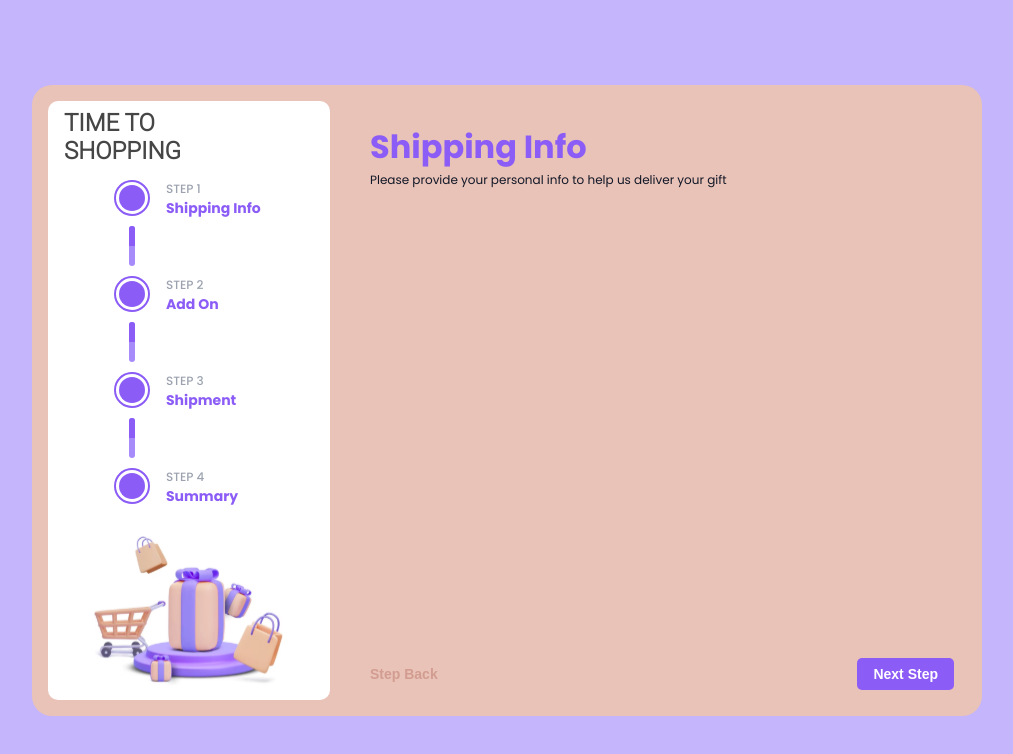
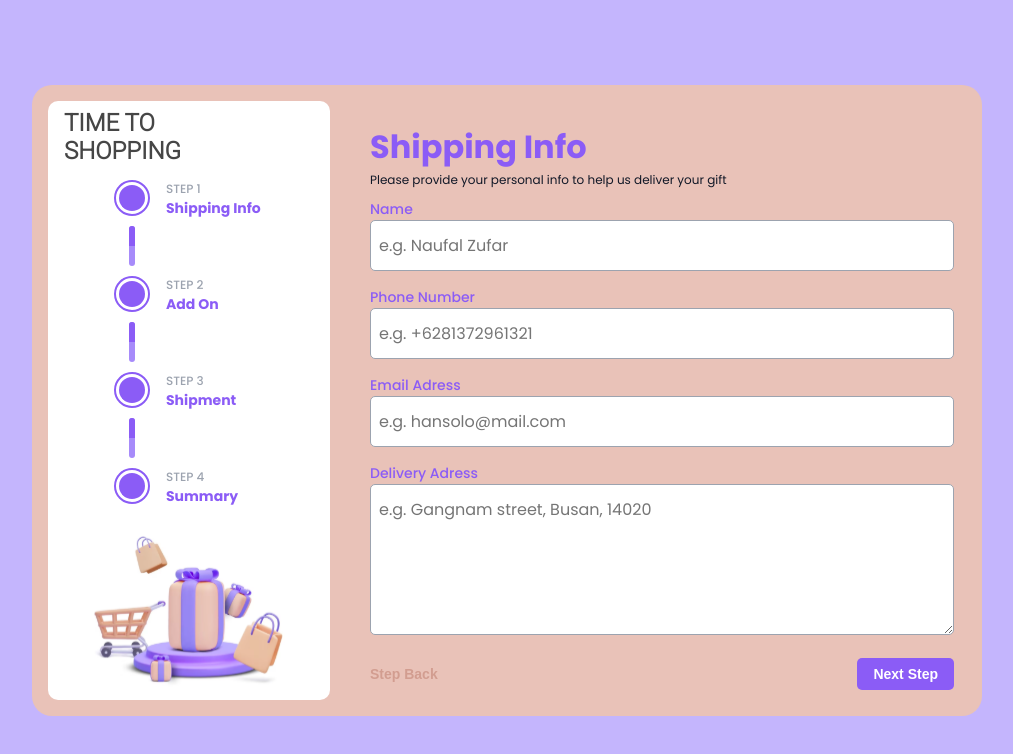
Before and after one commit to naufalzs/gift-shipping-form, a Next.js app: page / in a window 1280 px wide. Shown: the top 754 px of the page, without its empty margins (133-1146 px from the left). Built offline with nearby package versions, Linux system fonts and the light colour scheme.

Commit message:
feat: add form step one UI

```diff
--- a/src/app/globals.sass
+++ b/src/app/globals.sass
@@ -150,6 +150,32 @@ body
     font-size: 14px
     font-weight: 700
 
+.form__input
+  margin: 10px 0 0
+  color: $color-primary
+  &--step-1
+  display: flex
+  flex-direction: column
+  row-gap: 16px
+
+.input
+  &__label
+    font-size: 14px
+    font-weight: 500
+  &__text, &__textarea
+    width: 100%
+    min-height: 36px
+    outline: none
+    border: 1px solid $color-gray-light
+    border-radius: 5px
+    padding: 12px 8px
+    font-size: 16px
+    font-family: $font-poppins
+    &:focus, &:active
+      outline: none
+      border: 2px solid $color-primary
+      margin: -1px
+
 @media screen and (max-width: 768px)
   .container
     align-items: flex-start
--- a/src/app/page.js
+++ b/src/app/page.js
@@ -50,7 +50,49 @@ export default function Home() {
             <div className="form__subtitle">
               Please provide your personal info to help us deliver your gift
             </div>
-            <div className="form__step-1"></div>
+            <form className="form__input form__input--step-1" id="form-step-1">
+              <label htmlFor="name">
+                <div className="input__label">Name</div>
+                <input
+                  type="text"
+                  name="name"
+                  id="name"
+                  placeholder="e.g. Naufal Zufar"
+                  className="input__text"
+                />
+              </label>
+              <label htmlFor="number">
+                <div className="input__label">Phone Number</div>
+                <input
+                  type="tel"
+                  name="number"
+                  id="number"
+                  placeholder="e.g. +6281372961321"
+                  className="input__text"
+                />
+              </label>
+              <label htmlFor="email">
+                <div className="input__label">Email Adress</div>
+                <input
+                  type="text"
+                  name="email"
+                  id="email"
+                  placeholder="e.g. hansolo@mail.com"
+                  className="input__text"
+                />
+              </label>
+              <label htmlFor="address">
+                <div className="input__label">Delivery Adress</div>
+                <textarea
+                  type="text"
+                  name="address"
+                  id="address"
+                  placeholder="e.g. Gangnam street, Busan, 14020"
+                  className="input__textarea"
+                  rows={5}
+                />
+              </label>
+            </form>
           </div>
           <div className="btn-container">
             <button className="btn btn--back">Step Back</button>
```
